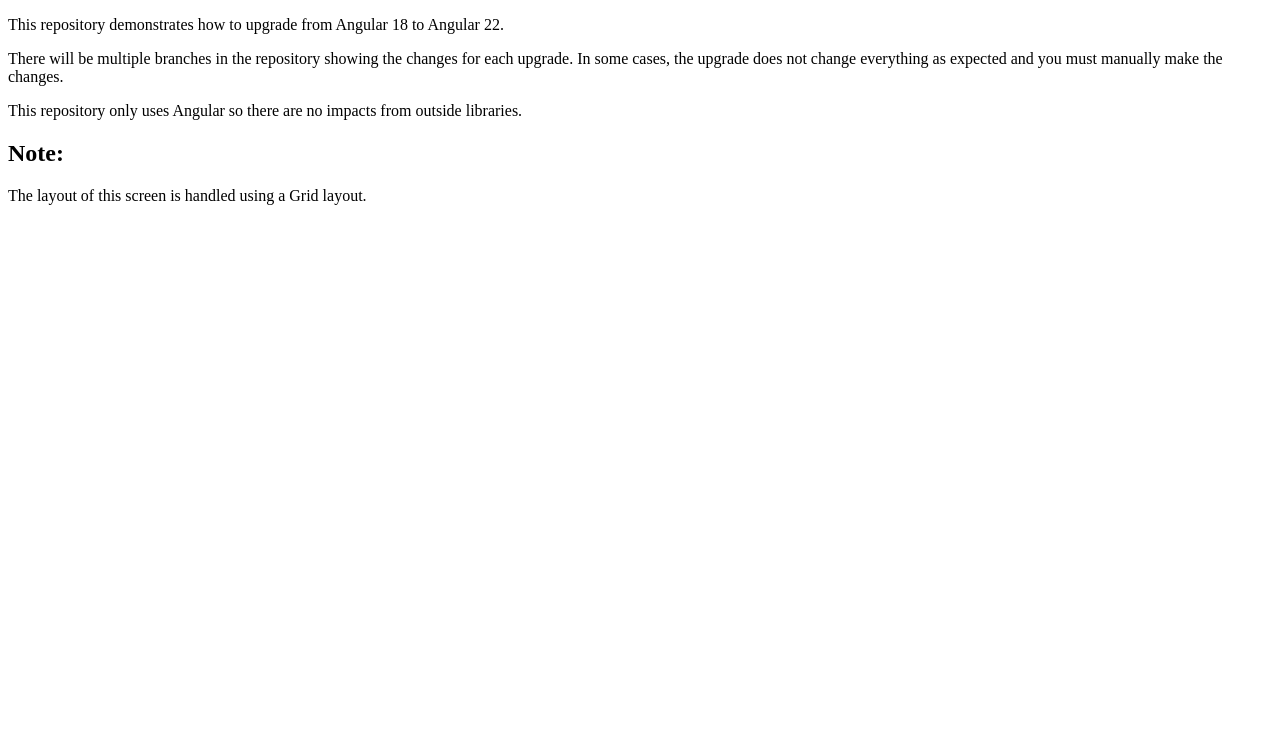
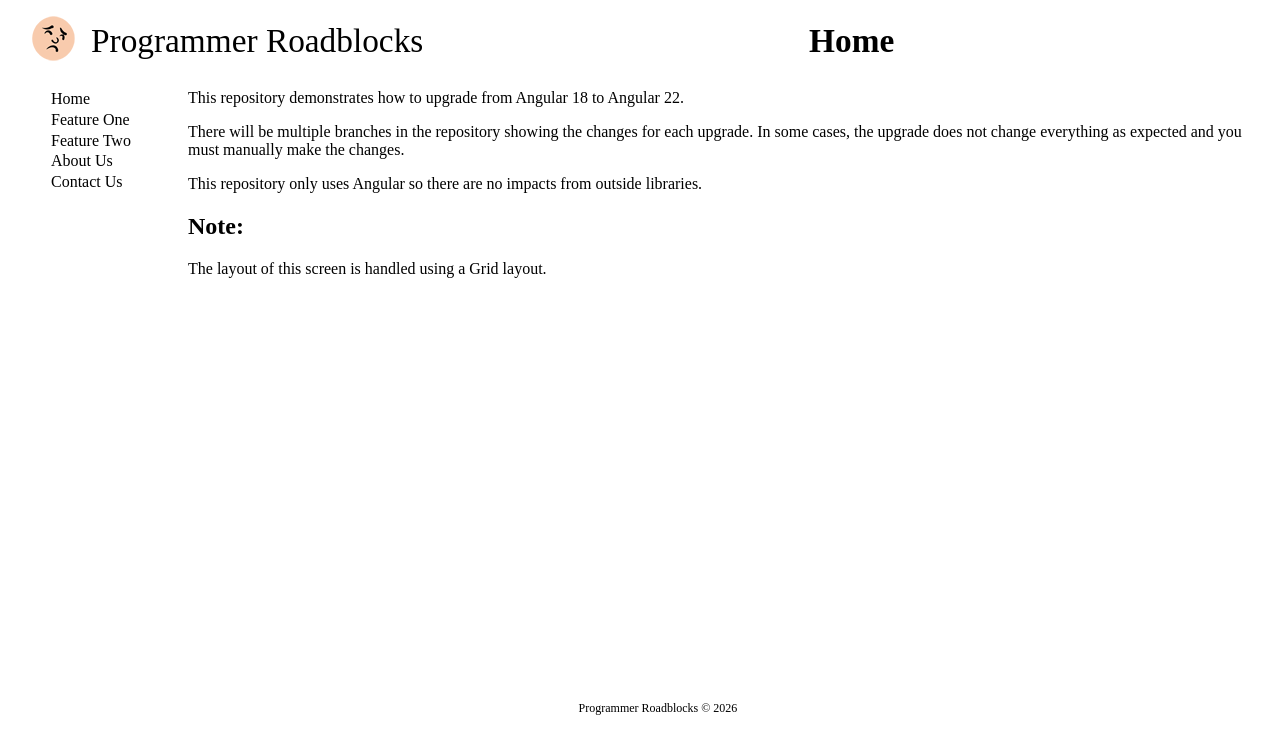
Before and after one commit to PRBDUDE/angular-upgrade, an Angular app: page /home in a window 1280 px wide. Shown: the top 754 px of the page. Built offline with nearby package versions, Linux system fonts and the light colour scheme.

Commit message:
add grid layout

```diff
--- a/src/app/app.component.html
+++ b/src/app/app.component.html
@@ -1 +1,14 @@
-<router-outlet />
+<div class="page-layout">
+  <div class="header-container">
+    <prb-header/>
+  </div>
+  <div class="menu-container">
+    <prb-menu/>
+  </div>
+  <div #content class="content-container">
+    <router-outlet/>
+  </div>
+  <div class="footer-container">
+    <prb-footer/>
+  </div>
+</div>
--- a/src/app/app.component.scss
+++ b/src/app/app.component.scss
@@ -0,0 +1,29 @@
+.page-layout {
+  display: grid;
+  grid-template-areas:
+    "header header"
+    "menu content"
+    "footer footer";
+  grid-template-columns: 180px 1fr;
+}
+
+.header-container {
+  grid-area: header;
+}
+
+.menu-container {
+  padding: 0 1rem 0 0;
+  grid-area: menu;
+  background-color: var(--color-menu-background);
+  overflow-y: auto;
+}
+
+.content-container {
+  max-height: var(--content-height);
+  grid-area: content;
+  overflow-y: auto;
+}
+
+.footer-container {
+  grid-area: footer;
+}
--- a/src/app/app.component.ts
+++ b/src/app/app.component.ts
@@ -1,13 +1,44 @@
-import { Component } from '@angular/core';
-import { RouterOutlet } from '@angular/router';
+import {AfterViewInit, Component, ElementRef, HostListener, Inject, signal} from '@angular/core';
+import {RouterOutlet} from '@angular/router';
+import {HeaderComponent} from './core/header/header.component';
+import {FooterComponent} from './core/footer/footer.component';
+import {MenuComponent} from './core/menu/menu.component';
+import {DOCUMENT} from '@angular/common';
 
 @Component({
   selector: 'prb-root',
   standalone: true,
-  imports: [RouterOutlet],
+  imports: [RouterOutlet, HeaderComponent, FooterComponent, MenuComponent],
   templateUrl: './app.component.html',
   styleUrl: './app.component.scss'
 })
-export class AppComponent {
-  title = 'angular-upgrade';
+export class AppComponent implements AfterViewInit {
+  title = 'Angular Upgrade';
+
+  constructor(@Inject(DOCUMENT) private document: Document) {
+
+  }
+
+  contentHeight = signal<number>(0);
+
+  ngAfterViewInit(): void {
+    setTimeout(() => {
+      this.measureElements();
+    });
+  }
+
+  @HostListener('window:resize')
+  onResize() {
+    this.measureElements();
+  }
+
+  measureElements(): void {
+    const hHeight = 64;
+    const fHeight = 34;
+    const cHeight = window.outerHeight - fHeight - hHeight - 100;
+
+    this.contentHeight.set(cHeight);
+
+    this.document.documentElement.style.setProperty('--content-height', `${cHeight}px`);
+  }
 }
```
